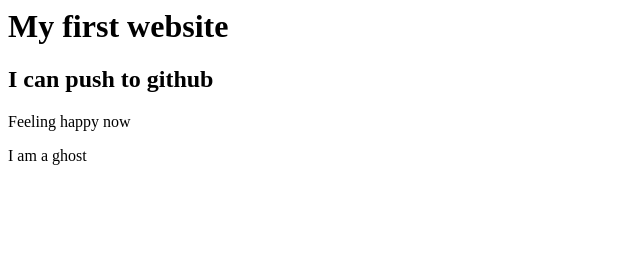
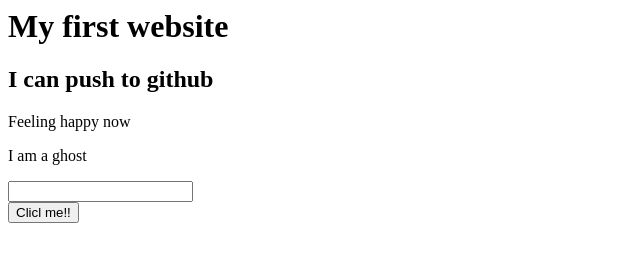
Before and after one commit to imdrobiul/my-first-website, a plain HTML site: page index.html in a window 1280 px wide. Shown: the whole page, without its empty margins (0-640 px from the left). Drawn offline with Linux system fonts and the light colour scheme.

Commit message:
Button adding done

```diff
--- a/index.html
+++ b/index.html
@@ -7,5 +7,8 @@
     <h2>I can push to github</h2>
     <p>Feeling happy now</p>
     <p>I am a ghost</p>
+    <input type="text">
+    <br>
+    <button>Clicl me!!</button>
 </body>
 </html>
```
